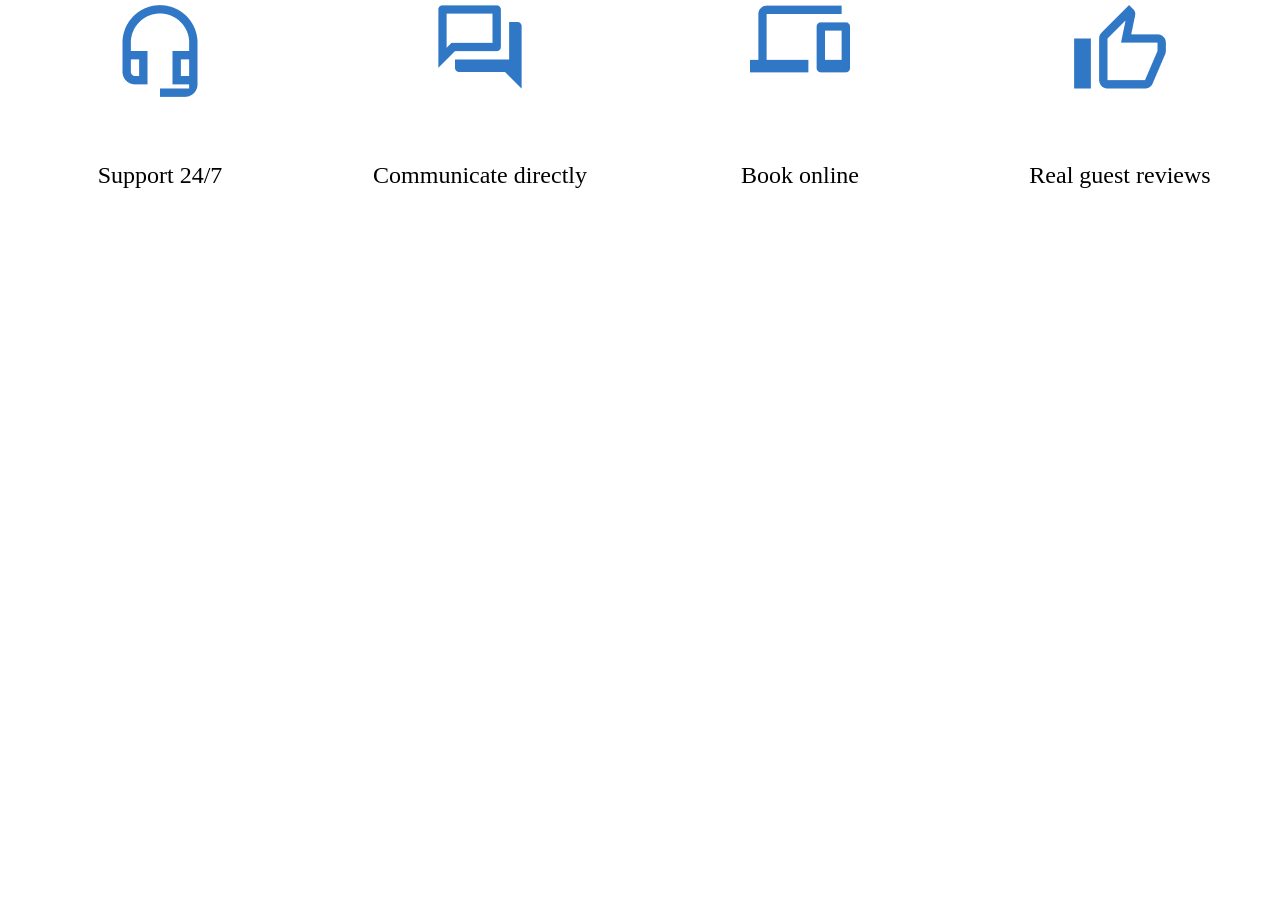
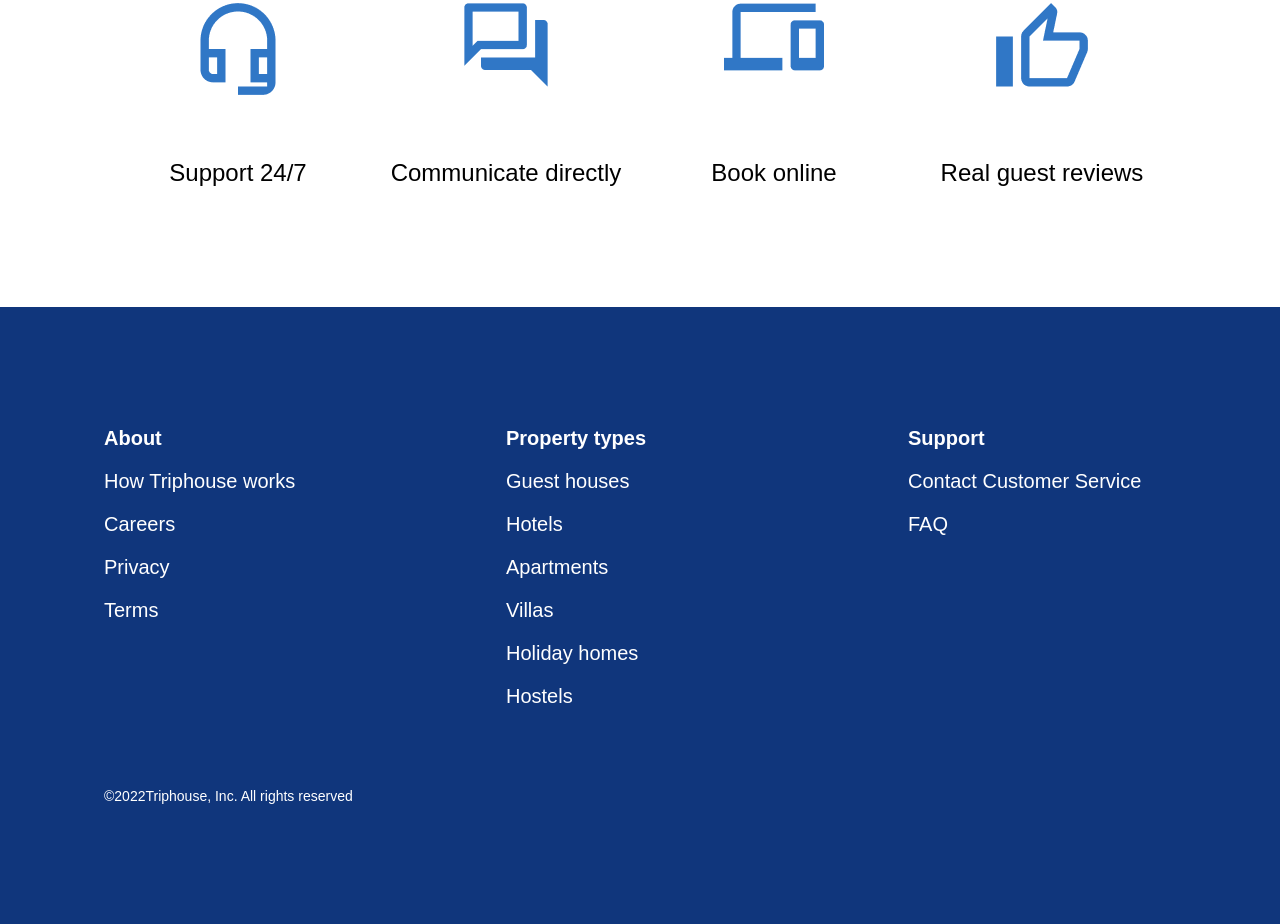
Before and after one commit to st-vixie/if-html, a website: page index.html in a window 1280 px wide. Shown: the part 264-1188 px from the top of the page. Before the commit the page ends 800 px from the top, so only its background shows below. Drawn offline with Linux system fonts and the light colour scheme.

Commit message:
Created new branch Created new file "fonts.css" Added footer Connected the font locally Added a new elements.

```diff
--- a/index.html
+++ b/index.html
@@ -10,6 +10,7 @@
     <title>Front-end</title>
   </head>
   <body>
+    <!--WHAT-DO-WE-OFFER-BLOCK-->
     <div class="container">
       <h1 class="title">What do we offer</h1>
       <div class="pseudo-hr">
@@ -25,14 +26,49 @@
           <p class="icon-signature">Communicate directly</p>
         </div>
         <div class="icon-wrapper">
-          <img src="./images/laptop.png" alt="Laptop">
+          <img src="./images/laptop.png" alt="Laptop" />
           <p class="icon-signature">Book online</p>
         </div>
         <div class="icon-wrapper">
-          <img src="./images/like.png" alt="Like">
+          <img src="./images/like.png" alt="Like" />
           <p class="icon-signature">Real guest reviews</p>
         </div>
       </div>
     </div>
+    <!--FOOTER-->
+    <footer class="container">
+      <div class="footer-links">
+        <div class="about">
+          <ul>
+            <li><a href="#" class="li-title">About</a></li>
+            <li><a href="#">How Triphouse works</a></li>
+            <li><a href="#">Careers</a></li>
+            <li><a href="#">Privacy</a></li>
+            <li><a href="#">Terms</a></li>
+          </ul>
+        </div>
+        <div class="property">
+          <ul>
+            <li><a href="#" class="li-title">Property types</a></li>
+            <li><a href="#">Guest houses</a></li>
+            <li><a href="#">Hotels</a></li>
+            <li><a href="#">Apartments</a></li>
+            <li><a href="#">Villas</a></li>
+            <li><a href="#">Holiday homes</a></li>
+            <li><a href="#">Hostels</a></li>
+          </ul>
+        </div>
+        <div class="support">
+          <ul>
+            <li><a href="#" class="li-title">Support</a></li>
+            <li><a href="#">Contact Customer Service</a></li>
+            <li><a href="#">FAQ</a></li>
+          </ul>
+        </div>
+      </div>
+      <div id="footer-copyright">
+        <p id="copyright">&copy;2022Triphouse, Inc. All rights reserved</p>
+      </div>
+    </footer>
   </body>
 </html>
--- /dev/null
+++ b/styles/fonts.css
@@ -0,0 +1,19 @@
+/* latin-ext */
+@font-face {
+  font-family: 'Roboto';
+  font-style: normal;
+  font-weight: 400;
+  font-display: swap;
+  src: url(https://fonts.gstatic.com/s/roboto/v30/KFOmCnqEu92Fr1Mu7GxKOzY.woff2) format('woff2');
+  unicode-range: U+0100-024F, U+0259, U+1E00-1EFF, U+2020, U+20A0-20AB, U+20AD-20CF, U+2113, U+2C60-2C7F, U+A720-A7FF;
+}
+
+/* latin-ext */
+@font-face {
+  font-family: 'Roboto';
+  font-style: normal;
+  font-weight: 500;
+  font-display: swap;
+  src: url(https://fonts.gstatic.com/s/roboto/v30/KFOlCnqEu92Fr1MmEU9fChc4EsA.woff2) format('woff2');
+  unicode-range: U+0100-024F, U+0259, U+1E00-1EFF, U+2020, U+20A0-20AB, U+20AD-20CF, U+2113, U+2C60-2C7F, U+A720-A7FF;
+}
--- a/styles/styles.css
+++ b/styles/styles.css
@@ -1,10 +1,35 @@
+@import url("./fonts.css");
+
+@font-face {
+  font-family: "Roboto";
+}
+
 * {
   margin: 0;
   box-sizing: border-box;
 }
 
+body {
+  font-family: "Roboto", sans-serif;
+}
+
+a {
+  text-decoration: none;
+  font-size: 20px;
+  color: #ffff;
+}
+
+ul {
+  list-style: none;
+  padding: 0;
+}
+
+li {
+  margin-bottom: 20px;
+}
+
 .container {
-  padding-top: 120px;
+  padding: 120px 104px 120px 104px;
 }
 
 .title {
@@ -32,12 +57,12 @@ hr:after {
   background-color: #f5bd41;
 }
 
-.advantages{
+.advantages {
   display: flex;
   justify-content: space-around;
 }
 
-.icon-wrapper{
+.icon-wrapper {
   width: 290px;
   height: 184px;
   display: flex;
@@ -45,8 +70,34 @@ hr:after {
   align-items: center;
 }
 
-.icon-signature{
+.icon-signature {
   margin-top: auto;
   text-align: center;
   font-size: 24px;
 }
+
+footer {
+  background-color: #10367c;
+}
+
+.footer-links {
+  display: flex;
+  justify-content: space-between;
+}
+
+.about,
+.property,
+.support {
+  text-align: left;
+  width: 25%;
+}
+
+.li-title{
+  font-weight: bold;
+}
+
+#copyright {
+  color: #ffffff;
+  font-size: 14px;
+  margin-top: 60px;
+}
```
